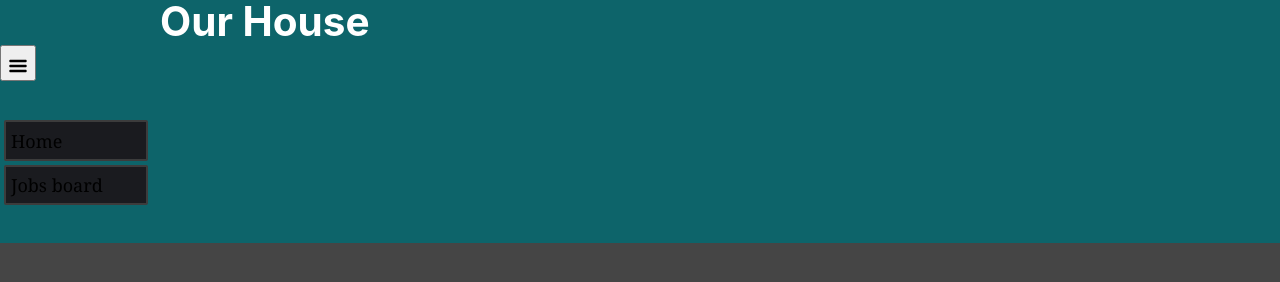
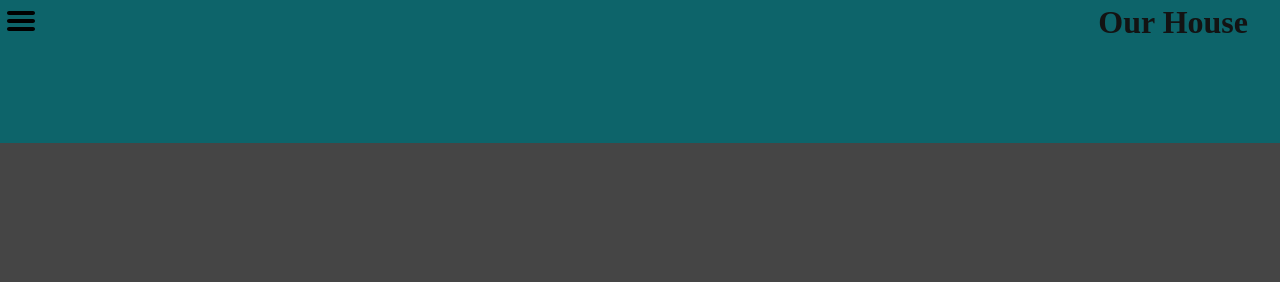
Before and after one commit to Code4Three/our-house, a Gatsby site: page / in a window 1280 px wide. Built offline with nearby package versions, Linux system fonts and the light colour scheme; Gatsby itself is replaced by a stand-in of ours.

Commit message:
basic styling done, slide out nav working well

```diff
--- a/gatsby-config.js
+++ b/gatsby-config.js
@@ -5,7 +5,17 @@ module.exports = {
     author: 'Sean',
   },
   plugins: [
-    'gatsby-plugin-react-helmet',
+    `gatsby-plugin-react-helmet`,
+    {
+      resolve: `gatsby-plugin-google-fonts`,
+      options: {
+        fonts: [
+          // `limelight`,
+          `lato`,
+          //`source sans pro\:300,400,400i,700`, // you can also specify font weights and styles
+        ],
+      },
+    },
     {
       resolve: 'gatsby-source-mongodb',
       options: {
--- a/package.json
+++ b/package.json
@@ -6,6 +6,7 @@
   "dependencies": {
     "gatsby": "^2.0.53",
     "gatsby-image": "^2.0.20",
+    "gatsby-plugin-google-fonts": "0.0.4",
     "gatsby-plugin-manifest": "^2.0.9",
     "gatsby-plugin-offline": "^2.0.16",
     "gatsby-plugin-react-helmet": "^3.0.2",
--- a/src/components/header-nav.css
+++ b/src/components/header-nav.css
@@ -1,37 +1,41 @@
+#header-nav {
+  position: absolute;
+}
+
 #nav-button {
   display: flex;
   grid-column-start: 1;
   grid-row-start: 1;
   height: 2rem;
   width: 2rem;
+  margin: 0.3rem 0 0 0.3rem;
+  padding: 0;
+  border: 0;
   z-index: 1;
-  color: #ffffff;
+  background-color: var(--green);
 }
 
-#nav-hamburger {
+#hamburger-image {
   display: flex;
   grid-column-start: 1;
   grid-row-start: 1;
   height: 2rem;
   width: 2rem;
   z-index: 1;
-  color: #ffffff;
 }
 
 #nav-drop-down {
   display: flex;
-  height: 2rem;
-  width: 2rem;
+  height: 5rem;
+  margin-left: -100vw;
   grid-column-start: 1;
   grid-row: 1;
-  margin-top: 2rem;
   transition: all 1.2s;
-  transform-origin: top left;
 }
 
 #nav-drop-down.ease-out {
   display: flex;
-  transform: scale(0.01, 0.1);
+  transform: translate(98vw);
   margin-top: 0rem;
 }
 
@@ -40,23 +44,31 @@
   flex-direction: column;
   justify-content: flex-start;
   align-content: space-around;
-  margin: 0.1rem 0 0.1rem 0;
+  margin: 0;
   padding: 0;
+  border: 0;
+  background-color: var(--med-grey);
 }
 
 .nav-item {
   display: flex;
-  margin: 0.1rem 0.2rem 0.1rem 0.2rem;
-  padding: 0rem;
+  margin: 0;
+  padding: 0 1rem;
+  border-top: 0.15rem solid #3c3c3c;
+  border-right: 0.15rem solid #3c3c3c;
+}
+
+.nav-item:last-child {
+  border-bottom: 0.15rem solid #3c3c3c;
 }
 
 .nav-item a {
   display: flex;
   width: 8rem;
-  padding: 0.3rem;
-  border: 0.15rem solid #3c3c3c;
+  margin: 0;
+  padding: 0.6rem;
   border-radius: 0.1rem;
   text-decoration: none;
-  background-color: #1a1b1f;
-  color: #eeeeee;
+  background-color: var(--med-grey);
+  color: #ffffff;
 }
--- a/src/components/header-nav.js
+++ b/src/components/header-nav.js
@@ -20,21 +20,17 @@ class HeaderNav extends Component {
 
   render() {
     return (
-      <nav>
+      <nav id="header-nav">
         <button id="nav-button">
-          <img id="nav-hamburger" src={hamburger} alt="Menu" />
+          <img id="hamburger-image" src={hamburger} alt="Menu" />
         </button>
         <div id="nav-drop-down">
           <ul id="nav-ul">
-            <li class="nav-item">
-              <Link to="/" style={{ color: '#000000' }}>
-                Home
-              </Link>
+            <li className="nav-item">
+              <Link to="/">Home</Link>
             </li>
-            <li class="nav-item">
-              <Link to="/jobs-board/" style={{ color: '#000000' }}>
-                Jobs board
-              </Link>
+            <li className="nav-item">
+              <Link to="/jobs-board/">Jobs board</Link>
             </li>
           </ul>
         </div>
--- a/src/components/header.js
+++ b/src/components/header.js
@@ -2,36 +2,30 @@ import React from 'react';
 import { Link } from 'gatsby';
 import PropTypes from 'prop-types';
 
-import HeaderNav from './header-nav';
+import './layout.css';
 
 const Header = ({ siteTitle }) => (
   <header
+    className="header"
     style={{
+      display: 'flex',
+      justifyContent: 'flex-end',
       background: '#0D646A',
-      paddingBottom: '5rem',
+      padding: '0.3rem 2rem 5rem 0',
       boxSizing: 'border-box',
     }}
   >
-    <div
-      style={{
-        margin: '0 auto',
-        maxWidth: 960,
-        padding: '1rem,1rem,10rem,1rem',
-      }}
-    >
-      <h1 style={{ margin: 0 }}>
+    <h1 style={{ display: 'flex', justifyContent: 'center' }}>
       <Link
         to="/"
         style={{
-            color: 'white',
+          color: 'var(--med-grey)',
           textDecoration: 'none',
         }}
       >
         {siteTitle}
       </Link>
     </h1>
-    </div>
-    <HeaderNav />
   </header>
 );
 
--- a/src/components/layout.css
+++ b/src/components/layout.css
@@ -5,10 +5,11 @@
   --dark-grey: #454545;
 
   --shadow: rgba(0, 0, 0, 0.4);
+
+  font-size: 16px;
 }
 
 html {
-  font-family: sans-serif;
   -ms-text-size-adjust: 100%;
   -webkit-text-size-adjust: 100%;
 }
@@ -89,10 +90,6 @@ strong {
 }
 dfn {
   font-style: italic;
-}
-h1 {
-  font-size: 2em;
-  margin: 0.67em 0;
 }
 mark {
   background-color: #ff0;
@@ -230,7 +227,7 @@ html {
 }
 body {
   color: hsla(0, 0%, 0%, 0.8);
-  font-family: georgia, serif;
+  font-family: lato sans-serif;
   font-weight: normal;
   word-wrap: break-word;
   font-kerning: normal;
@@ -260,11 +257,9 @@ h1 {
   padding-top: 0;
   margin-bottom: 1.45rem;
   color: inherit;
-  font-family: -apple-system, BlinkMacSystemFont, Segoe UI, Roboto, Oxygen,
-    Ubuntu, Cantarell, Fira Sans, Droid Sans, Helvetica Neue, sans-serif;
   font-weight: bold;
   text-rendering: optimizeLegibility;
-  font-size: 2.25rem;
+  font-size: 2rem;
   line-height: 1.1;
 }
 h2 {
@@ -277,11 +272,9 @@ h2 {
   padding-top: 0;
   margin-bottom: 1.45rem;
   color: inherit;
-  font-family: -apple-system, BlinkMacSystemFont, Segoe UI, Roboto, Oxygen,
-    Ubuntu, Cantarell, Fira Sans, Droid Sans, Helvetica Neue, sans-serif;
   font-weight: bold;
   text-rendering: optimizeLegibility;
-  font-size: 1.62671rem;
+  font-size: 4rem;
   line-height: 1.1;
 }
 h3 {
@@ -292,14 +285,12 @@ h3 {
   padding-left: 0;
   padding-right: 0;
   padding-top: 0;
-  margin-bottom: 1.45rem;
+  margin-bottom: 0rem;
   color: inherit;
-  font-family: -apple-system, BlinkMacSystemFont, Segoe UI, Roboto, Oxygen,
-    Ubuntu, Cantarell, Fira Sans, Droid Sans, Helvetica Neue, sans-serif;
   font-weight: bold;
   text-rendering: optimizeLegibility;
-  font-size: 1.38316rem;
-  line-height: 1.1;
+  font-size: 1.8rem;
+  line-height: 1;
 }
 h4 {
   margin-left: 0;
@@ -309,14 +300,12 @@ h4 {
   padding-left: 0;
   padding-right: 0;
   padding-top: 0;
-  margin-bottom: 1.45rem;
+  margin-bottom: 0rem;
   color: inherit;
-  font-family: -apple-system, BlinkMacSystemFont, Segoe UI, Roboto, Oxygen,
-    Ubuntu, Cantarell, Fira Sans, Droid Sans, Helvetica Neue, sans-serif;
   font-weight: bold;
   text-rendering: optimizeLegibility;
-  font-size: 1rem;
-  line-height: 1.1;
+  font-size: 3.2rem;
+  line-height: 1;
 }
 h5 {
   margin-left: 0;
@@ -328,8 +317,6 @@ h5 {
   padding-top: 0;
   margin-bottom: 1.45rem;
   color: inherit;
-  font-family: -apple-system, BlinkMacSystemFont, Segoe UI, Roboto, Oxygen,
-    Ubuntu, Cantarell, Fira Sans, Droid Sans, Helvetica Neue, sans-serif;
   font-weight: bold;
   text-rendering: optimizeLegibility;
   font-size: 0.85028rem;
@@ -345,8 +332,6 @@ h6 {
   padding-top: 0;
   margin-bottom: 1.45rem;
   color: inherit;
-  font-family: -apple-system, BlinkMacSystemFont, Segoe UI, Roboto, Oxygen,
-    Ubuntu, Cantarell, Fira Sans, Droid Sans, Helvetica Neue, sans-serif;
   font-weight: bold;
   text-rendering: optimizeLegibility;
   font-size: 0.78405rem;
--- a/src/components/layout.js
+++ b/src/components/layout.js
@@ -2,6 +2,7 @@ import React from 'react';
 import PropTypes from 'prop-types';
 import { StaticQuery, graphql } from 'gatsby';
 
+import HeaderNav from './header-nav';
 import Header from './header';
 import './layout.css';
 import { relative } from 'path';
@@ -19,6 +20,7 @@ const Layout = ({ children }) => (
     `}
     render={data => (
       <div className="main-wrapper">
+        <HeaderNav />
         <Header siteTitle={data.site.siteMetadata.title} />
         <div className="content-wrapper">{children}</div>
       </div>
--- a/src/pages/jobs-board.js
+++ b/src/pages/jobs-board.js
@@ -6,6 +6,8 @@ import SEO from '../components/seo';
 import DayCard from '../components/day-card';
 import JobCard from '../components/job-card';
 import { node } from 'prop-types';
+
+import '../components/layout.css';
 
 class JobsBoard extends React.Component {
   constructor(props) {
@@ -75,7 +77,7 @@ class JobsBoard extends React.Component {
           style={{
             display: 'flex',
             flexDirection: 'column',
-            flexGrow: '75',
+            flexGrow: '70',
           }}
         >
           {this.jobData.edges[this.state.currentDayId].node.tasks.map(
```
Also changed, not shown: src/components/day-card.js (+9 -7 lines), src/components/job-card.js (+8 -6 lines), 1 other file. Lines whose indentation alone changed are shown as unchanged.
